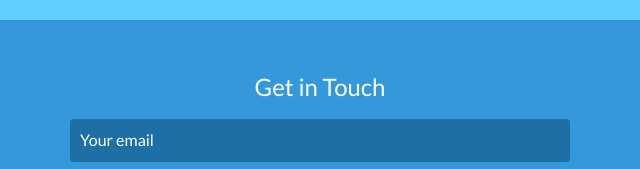
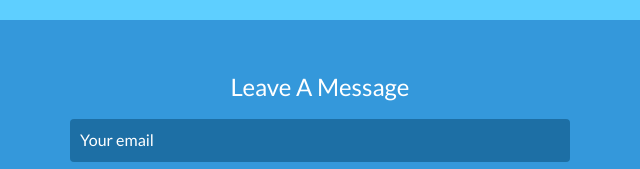
Before and after one commit to HongyangGao2019/HongyangGao2019.github.io, a website: page index.html in a window 1280 px wide. Shown: the part 3932-4101 px from the top of the page, 320-960 px from the left. Drawn offline with nearby package versions, Linux system fonts and the light colour scheme; files that its build step writes are made by us from their sources.

Commit message:
修改了联系方式2的title

```diff
--- a/index.html
+++ b/index.html
@@ -254,7 +254,7 @@
     <!-- End #contact -->
 
     <div id="contact">
-        <h2>Get in Touch</h2>
+        <h2>Leave A Message</h2>
         <div id="contact-form2">
             <form action="https://formspree.io/f/xeqnbjol" method="POST">
                 <input type="hidden" name="_subject" value="Contact request from personal website" />
```
